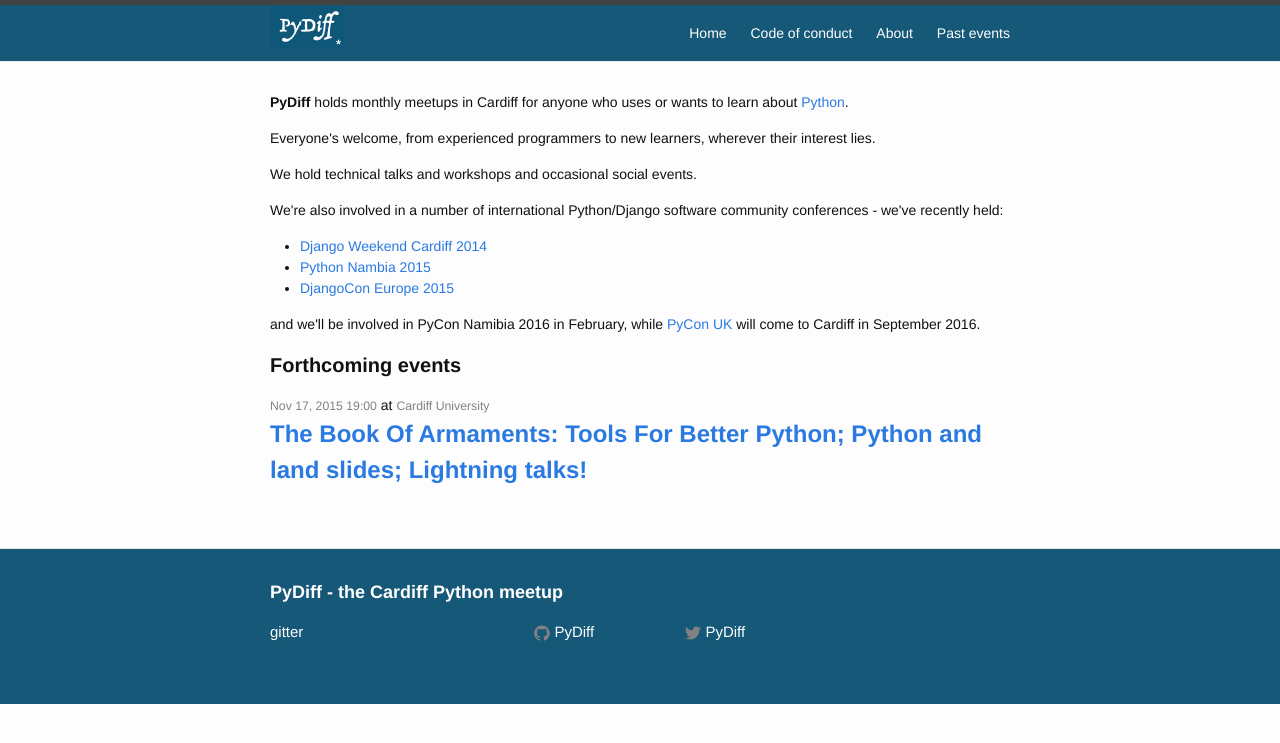
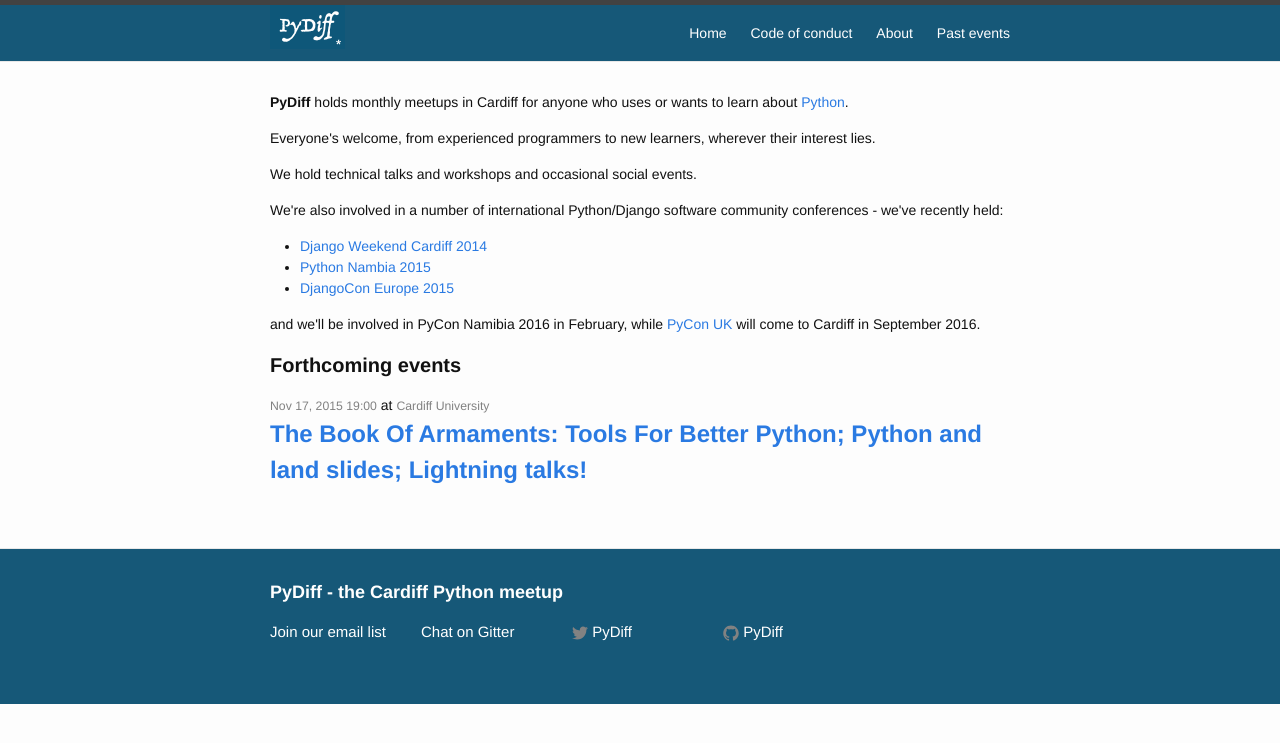
Before and after one commit to PyDiff/PyDiff.github.io, a Jekyll site: the page built from index.html, in a window 1280 px wide. Shown: the top 743 px of the page. Built offline with Jekyll 4.4.1, drawn with Linux system fonts in a browser that asks for light colours.

Commit message:
Added email list

```diff
--- a/_includes/footer.html
+++ b/_includes/footer.html
@@ -5,10 +5,27 @@
     <h2 class="footer-heading">{{ site.title }}</h2>
 
     <div class="footer-col-wrapper">
-      <div class="footer-col  footer-col-1">
+      <div class="footer-col  footer-col-2">
+            <a href="https://groups.google.com/forum/#!forum/pydiff">Join our email list</a>
+      </div>
+
+      <div class="footer-col  footer-col-2">
         <ul class="contact-list">
-          <li><a href="{{ site.gitter_url }}">gitter</a></li>
+          <li><a href="{{ site.gitter_url }}">Chat on Gitter</a></li>
         </ul>
+      </div>
+
+      <div class="footer-col  footer-col-2">
+            <a href="https://twitter.com/{{ site.twitter_username }}">
+              <span class="icon  icon--twitter">
+                <svg viewBox="0 0 16 16">
+                  <path fill="#828282" d="M15.969,3.058c-0.586,0.26-1.217,0.436-1.878,0.515c0.675-0.405,1.194-1.045,1.438-1.809
+                  c-0.632,0.375-1.332,0.647-2.076,0.793c-0.596-0.636-1.446-1.033-2.387-1.033c-1.806,0-3.27,1.464-3.27,3.27 c0,0.256,0.029,0.506,0.085,0.745C5.163,5.404,2.753,4.102,1.14,2.124C0.859,2.607,0.698,3.168,0.698,3.767 c0,1.134,0.577,2.135,1.455,2.722C1.616,6.472,1.112,6.325,0.671,6.08c0,0.014,0,0.027,0,0.041c0,1.584,1.127,2.906,2.623,3.206 C3.02,9.402,2.731,9.442,2.433,9.442c-0.211,0-0.416-0.021-0.615-0.059c0.416,1.299,1.624,2.245,3.055,2.271 c-1.119,0.877-2.529,1.4-4.061,1.4c-0.264,0-0.524-0.015-0.78-0.046c1.447,0.928,3.166,1.469,5.013,1.469 c6.015,0,9.304-4.983,9.304-9.304c0-0.142-0.003-0.283-0.009-0.423C14.976,4.29,15.531,3.714,15.969,3.058z"/>
+                </svg>
+              </span>
+
+              <span class="username">{{ site.twitter_username }}</span>
+            </a>
       </div>
 
       <div class="footer-col  footer-col-2">
@@ -23,19 +40,10 @@
             </a>
       </div>
 
-      <div class="footer-col  footer-col-3">
-            <a href="https://twitter.com/{{ site.twitter_username }}">
-              <span class="icon  icon--twitter">
-                <svg viewBox="0 0 16 16">
-                  <path fill="#828282" d="M15.969,3.058c-0.586,0.26-1.217,0.436-1.878,0.515c0.675-0.405,1.194-1.045,1.438-1.809
-                  c-0.632,0.375-1.332,0.647-2.076,0.793c-0.596-0.636-1.446-1.033-2.387-1.033c-1.806,0-3.27,1.464-3.27,3.27 c0,0.256,0.029,0.506,0.085,0.745C5.163,5.404,2.753,4.102,1.14,2.124C0.859,2.607,0.698,3.168,0.698,3.767 c0,1.134,0.577,2.135,1.455,2.722C1.616,6.472,1.112,6.325,0.671,6.08c0,0.014,0,0.027,0,0.041c0,1.584,1.127,2.906,2.623,3.206 C3.02,9.402,2.731,9.442,2.433,9.442c-0.211,0-0.416-0.021-0.615-0.059c0.416,1.299,1.624,2.245,3.055,2.271 c-1.119,0.877-2.529,1.4-4.061,1.4c-0.264,0-0.524-0.015-0.78-0.046c1.447,0.928,3.166,1.469,5.013,1.469 c6.015,0,9.304-4.983,9.304-9.304c0-0.142-0.003-0.283-0.009-0.423C14.976,4.29,15.531,3.714,15.969,3.058z"/>
-                </svg>
-              </span>
 
-              <span class="username">{{ site.twitter_username }}</span>
-            </a>
-      </div>
     </div>
+
+
 
   </div>
 
--- a/index.html
+++ b/index.html
@@ -45,4 +45,5 @@
     {% endfor %}
   </ul>
 
+
 </div>
```
